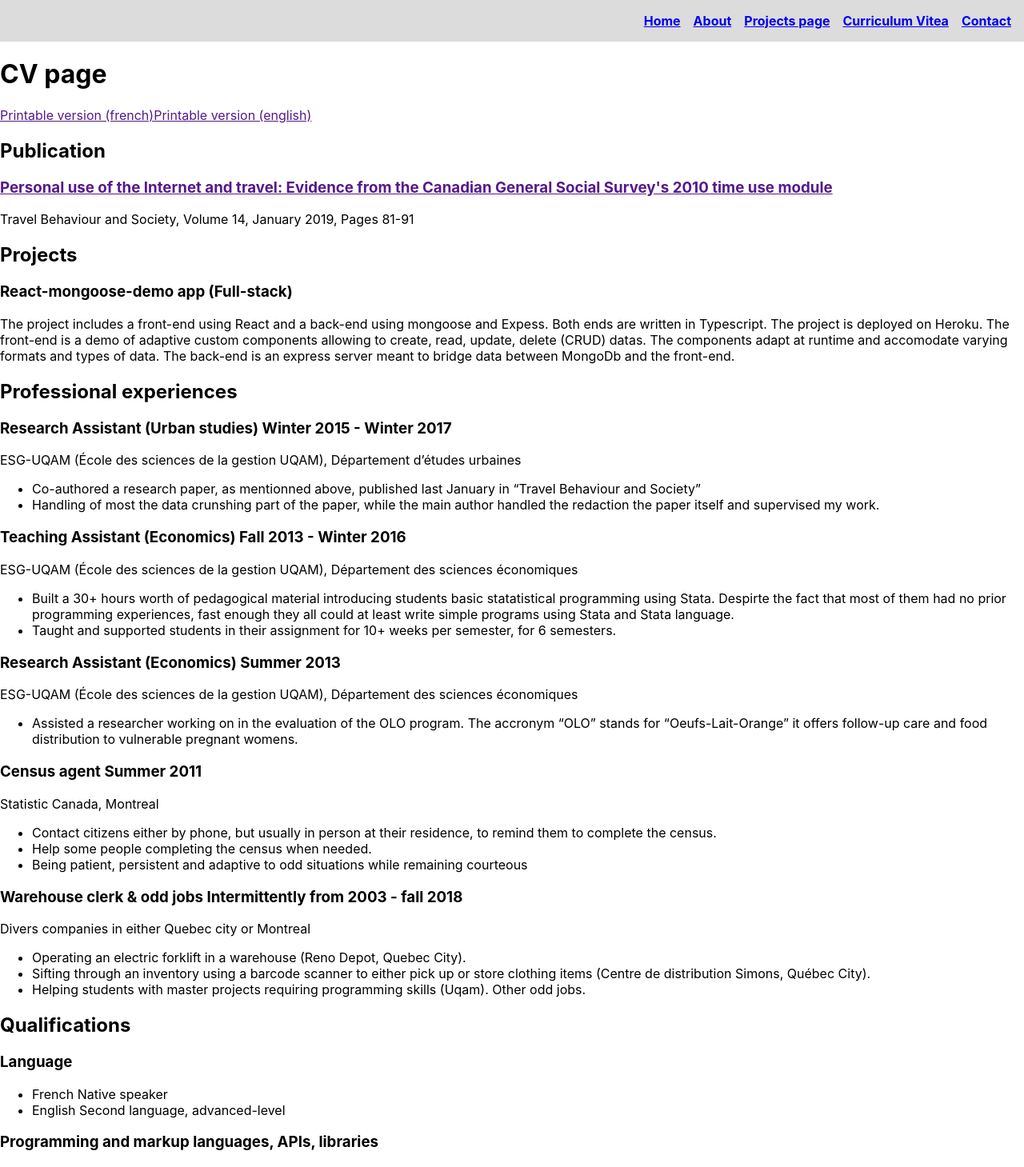
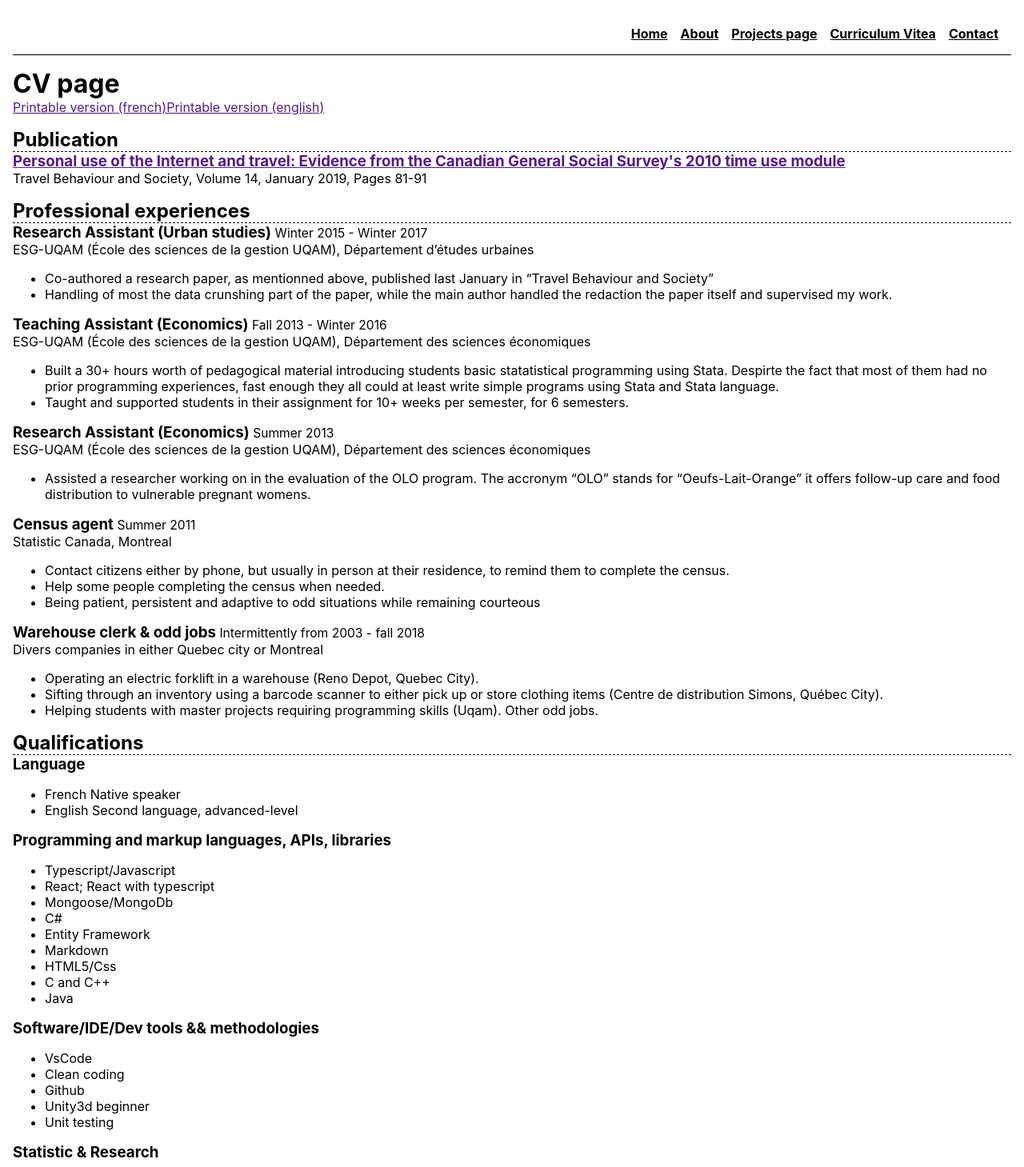
Before and after one commit to fredjgermain/fredblog, a React (Create React App) app: page /cv in a window 1280 px wide. Shown: the top 1459 px of the page at 80% size. Built offline with nearby package versions, Linux system fonts and the light colour scheme.

Commit message:
css and general fix

```diff
--- a/public/index.html
+++ b/public/index.html
@@ -24,7 +24,7 @@
       work correctly both with client-side routing and a non-root public URL.
       Learn how to configure a non-root public URL by running `npm run build`.
     -->
-    <title>React App</title>
+    <title>Frédéric Jean-Germain - blog</title>
   </head>
   <body>
     <noscript>You need to enable JavaScript to run this app.</noscript>
--- a/src/AppTypescript.tsx
+++ b/src/AppTypescript.tsx
@@ -1,6 +1,5 @@
 import Nav from './components/nav/nav.component';
-import { Switch, Route, BrowserRouter } from 'react-router-dom';
-
+import { BrowserRouter } from 'react-router-dom';
 
 import './css/main.css';
 
--- a/src/components/nav/nav.component.tsx
+++ b/src/components/nav/nav.component.tsx
@@ -1,7 +1,6 @@
 import { Link, withRouter } from 'react-router-dom';
 import { pagesLinks } from './pageslist.data';
 
-import '../../css/nav.css';
 
 interface INav {
   history:any;
@@ -10,9 +9,11 @@ interface INav {
   staticContext:any;
 }
 function Nav({history}:INav) {
+  const pathName = history ? history['location'] ? history['location']['pathname']: '/': '/';
   return <nav>
     <div>
       {pagesLinks.map( pagelink => {
+        const isCurrentPage = IsCurrentPage(pathName, pagelink.href);
         return <span key={pagelink.label} >
           <Link to={pagelink.href}>{pagelink.label}</Link>
         </span>
@@ -21,3 +22,7 @@ function Nav({history}:INav) {
   </nav>
 }
 export default withRouter(Nav);
+
+function IsCurrentPage(pathName:string, linkHref:string) {
+  return (pathName === `/${linkHref}`);
+}
--- /dev/null
+++ b/src/components/section/section.component.tsx
@@ -0,0 +1,9 @@
+
+export function Section({sectionTitle, items, ...props}:{sectionTitle:string, items:any[], itemComponent:any}) {
+  return <section>
+    <h2>{sectionTitle}</h2>
+    {items.map( (item, i) => {
+      return <props.itemComponent key={i} {...{item}} />
+    })}
+  </section>
+}
--- a/src/css/main.css
+++ b/src/css/main.css
@@ -0,0 +1,60 @@
+/* TYPO ------------------------------------- */
+h1, h2, h3, h4, h5, h6 {
+  margin: 0;
+}
+
+/* MAIN ------------------------------------- */
+main {
+  margin: 1em;
+}
+
+/* SECTION ------------------------------------------- */
+section {
+  margin-top:1em;
+  margin-bottom:1em;
+}
+
+section h2 {
+  border-bottom: 1px dashed black;
+}
+
+section .fromto {
+  font-size: smaller;
+  font-weight: lighter;
+}
+
+
+/* NAVIGATION ------------------------------------- */
+nav {
+  /*background-color: gainsboro; */
+  padding: 1em;
+  text-align: right;
+  border-bottom: 1px solid black;
+  margin: 1em;
+}
+
+nav span {
+  margin-left:1em;
+  text-shadow: 1em;
+  font-weight: bolder;
+}
+
+nav a:hover {
+  text-decoration: none;
+}
+
+/*nav a: {
+  color: aqua;
+}*/
+
+nav a {
+  color: black;
+  text-decoration: underline;
+}
+
+
+/* FOOTER ------------------------------------- */
+footer {
+  border-top: 1px solid black;
+  margin: 1em;
+}
--- a/src/css/nav.css
+++ /dev/null
@@ -1,11 +0,0 @@
-nav {
-  background-color: gainsboro;
-  padding: 1em;
-  text-align: right;
-}
-
-nav span {
-  margin-left:1em;
-  text-shadow: 1em;
-  font-weight: bolder;
-}
--- a/src/pages/cv/cv.data.ts
+++ b/src/data/cv.data.ts
@@ -65,22 +65,23 @@ export const cvdata = {
     ]},
 
     {title:'Programming and markup languages, APIs, libraries', subItems:[
-      {title:'Typescript/Javascript', level:1},
-      {title:'React; React with typescript', level:1},
-      {title:'Mongoose/MongoDb', level:2},
-      {title:'C#', level:1},
-      {title:'Entity Framework', level:2},
+      {title:'Typescript/Javascript'},
+      {title:'React; React with typescript'},
+      {title:'Mongoose/MongoDb'},
+      {title:'C#'},
+      {title:'Entity Framework'},
       {title:'Markdown'},
       {title:'HTML5/Css'},
-      {title:'C and C++', level:2},
-      {title:'Java', level:2},
+      {title:'C and C++'},
+      {title:'Java'},
     ]},
 
     {title:'Software/IDE/Dev tools && methodologies', subItems:[
       {title:'VsCode'},
+      {title:'Clean coding'},
       {title:'Github'},
       {title:'Unity3d', level:'beginner'},
-      {title:'Unit testing'}
+      {title:'Unit testing'},
     ]},
 
     {title:'Statistic & Research', subItems:[
@@ -100,7 +101,7 @@ export const cvdata = {
     {title:'Certificate, Computer science and software engineering',
       from:'completed Fall 2018',
       institution: 'UQAM (Université du Québec à Montréal)',
-      note: "I was initially doing a B.A.Sc in CS and software engineering completed to 2/3, but I shorten it to a certificate."},
+      note: "I was initially going for a B.A.Sc in Computer sciences and software engineering, but I shorten it to a certificate."},
     {title:'M.Sc, Economics (Incomplete)', from:'Fall 2013', to:'Automn 2014',
       institution:`ESG-UQAM (École des sciences de la gestion UQAM)`},
     {title:'B.Sc, Economics', from:'Fall 2010', to:'Summer 2013',
--- a/src/pages/about/about.page.tsx
+++ b/src/pages/about/about.page.tsx
@@ -1,4 +1,7 @@
 
 export default function AboutPage() {
-  return <div>About ....</div>
+  return <div>
+    <h1>About</h1>
+    <p> .... </p>
+  </div>
 }
--- a/src/pages/cv/cv.page.tsx
+++ b/src/pages/cv/cv.page.tsx
@@ -1,10 +1,11 @@
 import React from 'react';
-import {cvdata} from './cv.data';
+import {cvdata} from '../../data/cv.data';
+import {Section} from '../../components/section/section.component';
 
 export default function CvPage() {
   const cvSections = [
     {sectionTitle: 'Publication', items:cvdata.publications, itemComponent:PublicationItem},
-    {sectionTitle: 'Projects', items:cvdata.projects, itemComponent:ProjectItem},
+    //{sectionTitle: 'Projects', items:cvdata.projects, itemComponent:ProjectItem},
     {sectionTitle: 'Professional experiences', items:cvdata.experiences, itemComponent:ExperienceItem},
     {sectionTitle: 'Qualifications', items:cvdata.qualifications, itemComponent:QualificationItem},
     {sectionTitle: 'Educations', items:cvdata.educations, itemComponent:EducationItem}
@@ -21,23 +22,14 @@ export default function CvPage() {
 }
 
 
-function Section({sectionTitle, items, ...props}:{sectionTitle:string, items:any[], itemComponent:any}) {
-  return <div>
-    <h2>{sectionTitle}</h2>
-    {items.map( (item, i) => {
-      return <props.itemComponent key={i} {...{item}} />
-    })}
-  </div>
-}
-
 function FromTo({from, to}:{from:string|undefined, to:string|undefined}) {
   if(from && to)
-    return <span>{from} - {to}</span>
+    return <span className={'fromto'}>{from} - {to}</span>
   if(from && !to)
-    return <span>{from}</span>
+    return <span className={'fromto'}>{from}</span>
   if(!from && to)
-    return <span>{to}</span>
-  return <span></span>
+    return <span className={'fromto'}>{to}</span>
+  return <span className={'fromto'}></span>
 }
 
 
--- a/src/pages/projects/projects.page.tsx
+++ b/src/pages/projects/projects.page.tsx
@@ -1,28 +1,21 @@
-
+import {cvdata} from '../../data/cv.data';
+import {Section} from '../../components/section/section.component';
 
 export default function ProjectsPage() {
   const projects:IProjectItem[] = [];
+  const section = {sectionTitle: 'Projects', items:cvdata.projects, itemComponent:ProjectItem};
   return <div>
     <h1>Projects page</h1>
-    <div>
-      {projects.map( project => {
-        return <div>
-          <ProjectItem {...{project}}/>
-        </div>
-      })}
-    </div>
+    <Section {...section} />
   </div>
 }
 
 
-
-function ProjectItem({project}:{project:IProjectItem}) {
-  const {title, link, description} = project;
+function ProjectItem({item}:{item:IProjectItem}) {
+  const {title, description, link} = item;
   return <div>
-    <h2>{title}</h2>
+    <h3>{title}</h3>
+    <div>{description}</div>
     <a href={link.href}>{link.label}</a>
-    <div className={'description'}>
-      {description}
-    </div>
   </div>
 }
```
